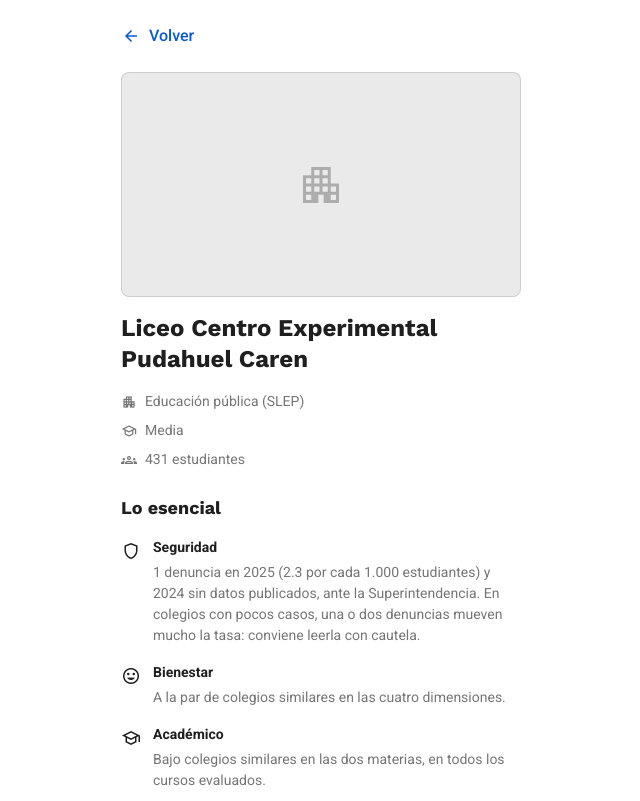
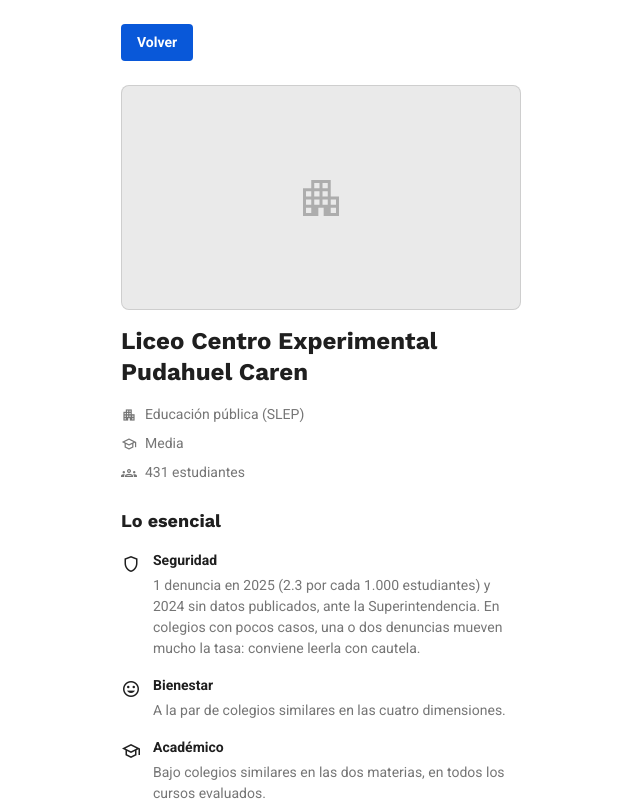
Before and after one commit to m4tias62/eduBIG, a Next.js app in the folder web-app/: page /colegio/10077 in a window 1280 px wide. Shown: the top 801 px of the page, without its empty margins (319-959 px from the left). Built offline with nearby package versions, Linux system fonts and the light colour scheme.

Commit message:
Botones Volver estándar + shortlist reordenado + stroke asimétrico en cards

```diff
--- a/web-app/components/ficha/BotonVolver.tsx
+++ b/web-app/components/ficha/BotonVolver.tsx
@@ -1,7 +1,12 @@
-import Link from "next/link";
-import { Icon } from "@/components/ui/Icon";
+"use client";
 
-/** Botón "Volver" — enlace al Home u origen dado en href. */
+import { useRouter } from "next/navigation";
+
+/**
+ * Botón "Volver" estándar del design system — botón azul relleno, idéntico
+ * al del quiz (Figma 468:1655). Vuelve a la página anterior si hay historial;
+ * si no, navega al href dado (fallback).
+ */
 export function BotonVolver({
   href = "/",
   label = "Volver",
@@ -9,13 +14,23 @@ export function BotonVolver({
   href?: string;
   label?: string;
 }) {
+  const router = useRouter();
+
+  function volver() {
+    if (typeof window !== "undefined" && window.history.length > 1) {
+      router.back();
+    } else {
+      router.push(href);
+    }
+  }
+
   return (
-    <Link
-      href={href}
-      className="inline-flex items-center gap-xs text-sm font-medium text-interaccion-enlace hover:text-interaccion-enlace-hover"
+    <button
+      type="button"
+      onClick={volver}
+      className="inline-flex items-center justify-center self-start rounded-s bg-interaccion-enlace px-m py-xs text-xs font-bold text-texto-sobre-oscuro hover:bg-interaccion-enlace-hover"
     >
-      <Icon nombre="arrow_back" size={20} />
       {label}
-    </Link>
+    </button>
   );
 }
--- a/web-app/components/home/EncabezadoFiltros.tsx
+++ b/web-app/components/home/EncabezadoFiltros.tsx
@@ -1,6 +1,7 @@
 import { Icon } from "@/components/ui/Icon";
 import { BarraFiltros } from "./BarraFiltros";
 import { ToggleListaMapa } from "./ToggleListaMapa";
+import { BotonVolver } from "@/components/ficha/BotonVolver";
 import type { FiltrosHome } from "@/lib/home/filtros";
 
 /**
@@ -23,6 +24,9 @@ export function EncabezadoFiltros({
 }) {
   return (
     <section className="bg-superficie-base px-l py-m flex flex-col gap-m border-b border-borde-sutil">
+      {/* Volver — solo en vista Mapa (en Lista, arriba va el Hero) */}
+      {vista === "mapa" && <BotonVolver href="/" />}
+
       {/* Buscador (visual — funcional por URL manual por ahora) */}
       <div className="flex items-center gap-xs rounded-s bg-superficie-elevada border border-borde-definido px-m py-xs">
         <Icon nombre="search" size={20} className="text-texto-secundario" />
--- a/web-app/components/home/TarjetaColegioBrowse.tsx
+++ b/web-app/components/home/TarjetaColegioBrowse.tsx
@@ -32,9 +32,10 @@ export function TarjetaColegioBrowse({
     <Link
       href={`/colegio/${colegio.rbd}`}
       /* Borde azul (info-fuerte) = estado "no filtrada / no seleccionada":
-         representa la cadena fría de los datos oficiales, coherente con el
-         concepto de Edubig. Al hover se intensifica al azul de enlace. */
-      className="rounded-m border border-info-fuerte bg-superficie-base p-l flex flex-col gap-m hover:border-interaccion-enlace-hover transition-colors"
+         representa la cadena fría de los datos oficiales. Stroke asimétrico
+         intencional (2px arriba/izquierda, 4px derecha/abajo) para dar
+         personalidad/profundidad a la card. Al hover se intensifica el azul. */
+      className="rounded-m border-t-2 border-l-2 border-r-4 border-b-4 border-info-fuerte bg-superficie-base p-l flex flex-col gap-m hover:border-interaccion-enlace-hover transition-colors"
     >
       <h3 className="text-sm font-bold text-texto-primario">{nombre}</h3>
 
--- a/web-app/components/quiz/ShortlistResultado.tsx
+++ b/web-app/components/quiz/ShortlistResultado.tsx
@@ -54,6 +54,7 @@ export function ShortlistResultado({
     <>
       {/* Cabecera blanca (identidad discreta post-quiz) */}
       <header className="bg-superficie-base px-l pt-xl pb-l flex flex-col gap-m">
+        <Isologo width={88} priority />
         <Link
           href="/"
           className="inline-flex items-center gap-xs self-start rounded-s bg-interaccion-enlace px-l py-xs text-xs font-bold text-texto-sobre-oscuro hover:bg-interaccion-enlace-hover"
@@ -61,7 +62,6 @@ export function ShortlistResultado({
           Ir al inicio del sitio
           <Icon nombre="home" size={18} />
         </Link>
-        <Isologo width={88} priority />
         <div className="flex flex-col gap-xs">
           <h1 className="text-lg font-bold text-texto-primario">
             Estos son los colegios que calzan con tu familia
@@ -104,17 +104,6 @@ export function ShortlistResultado({
         )}
       </section>
 
-      {/* Cierre gris — acción final */}
-      <section className="bg-superficie-elevada px-l pb-l flex justify-center">
-        <Link
-          href="/"
-          className="inline-flex items-center gap-xs rounded-s bg-interaccion-enlace px-l py-xs text-xs font-bold text-texto-sobre-oscuro hover:bg-interaccion-enlace-hover"
-        >
-          Ir al inicio
-          <Icon nombre="home" size={18} />
-        </Link>
-      </section>
-
       <Footer />
     </>
   );
--- a/web-app/components/quiz/TarjetaColegio.tsx
+++ b/web-app/components/quiz/TarjetaColegio.tsx
@@ -11,9 +11,10 @@ import { razonesCalce, formatearDistancia } from "@/lib/quiz/razones";
  *   Nombre → Imagen → Meta (sostenedor, niveles, distancia) →
  *   Razones del calce (badges) → Acciones (Ver ficha / Comparar).
  *
- * Fondo superficie/base + borde temperatura/calido-profundo (2px) — el
- * borde cálido cumple función estructural sobre el fondo gris del
- * contenedor del Shortlist (confirmado por Matías post-rediseño).
+ * Fondo superficie/base + borde temperatura/calido-profundo con stroke
+ * asimétrico intencional (2px arriba/izquierda, 4px derecha/abajo) para dar
+ * personalidad/profundidad a la card. El borde cálido cumple función
+ * estructural sobre el fondo gris del Shortlist (confirmado por Matías).
  */
 export function TarjetaColegio({
   scored,
@@ -33,7 +34,7 @@ export function TarjetaColegio({
   const badges = razonesCalce(scored, colegio, respuestas);
 
   return (
-    <article className="rounded-m border-2 border-temp-calido-profundo bg-superficie-base p-l flex flex-col gap-m">
+    <article className="rounded-m border-t-2 border-l-2 border-r-4 border-b-4 border-temp-calido-profundo bg-superficie-base p-l flex flex-col gap-m">
       <h3 className="text-sm font-bold text-texto-primario">{nombre}</h3>
 
       <div className="w-full aspect-video rounded-s bg-superficie-hundida border border-borde-sutil flex items-center justify-center">
```
